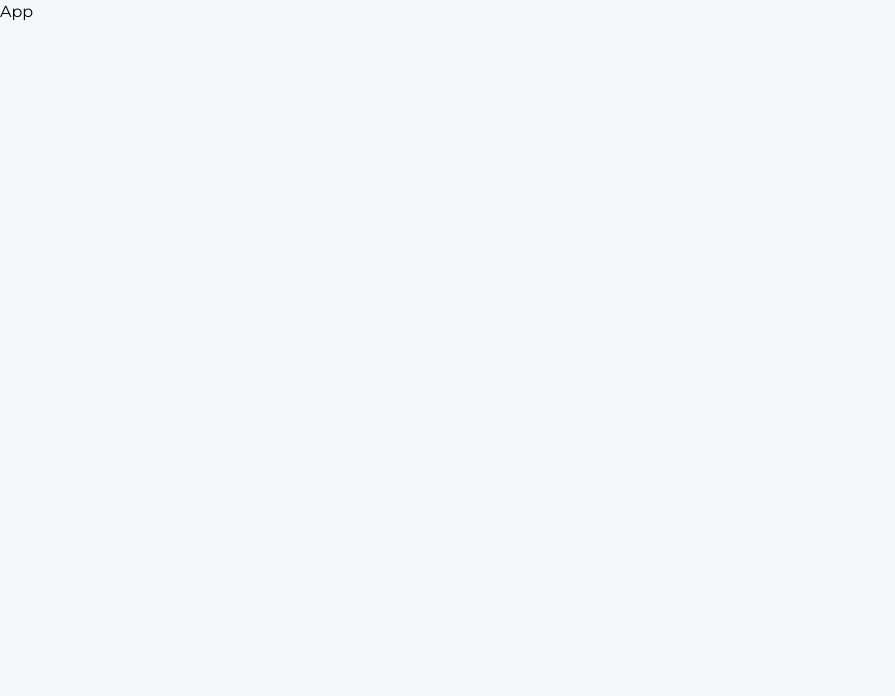
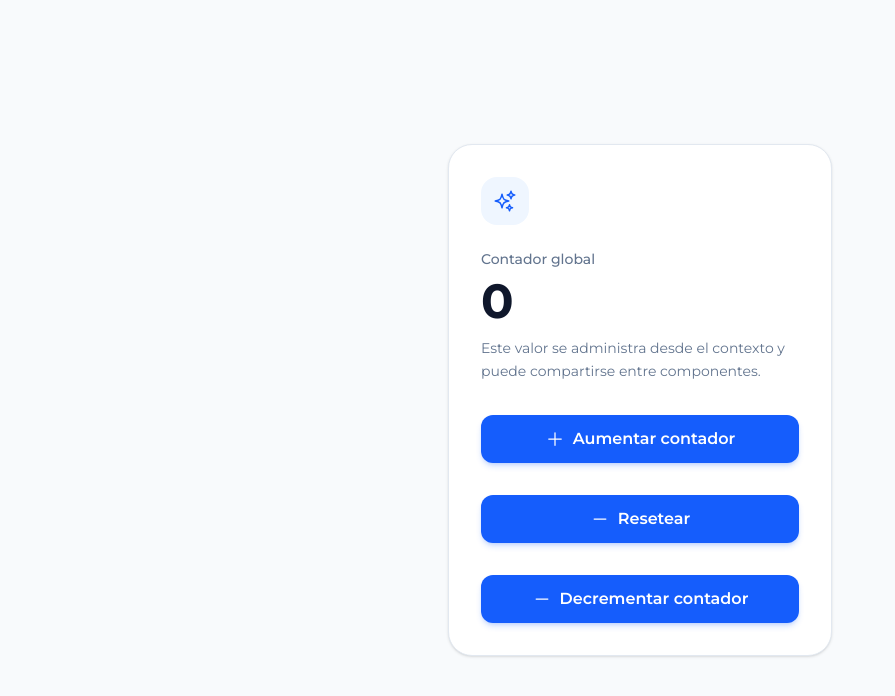
Before and after one commit to JuanM1005/curso-react, a React (Vite) app: page / in a window 1280 px wide. Shown: the top 696 px of the page, without its empty margins (0-895 px from the left). Built offline with nearby package versions, Linux system fonts and the light colour scheme; a web font is replaced by a local one.

Commit message:
feat(ui): rediseñarapp.tsx

```diff
--- a/package.json
+++ b/package.json
@@ -15,6 +15,7 @@
     "clsx": "^2.1.1",
     "react": "^19.2.5",
     "react-dom": "^19.2.5",
+    "react-icons": "^5.6.0",
     "tailwindcss": "^4.3.0"
   },
   "devDependencies": {
--- a/src/App.tsx
+++ b/src/App.tsx
@@ -1,5 +1,72 @@
+import {
+  HiOutlinePlus,
+  HiOutlineMinus,
+  HiOutlineSparkles,
+} from 'react-icons/hi2';
+import useGlobalContext from './hooks/useGlobalContext';
+
 const App = () => {
-  return <div>App</div>;
+  const { globalValue, setGlobalValue } = useGlobalContext();
+
+  const handleIncrement = (): void => {
+    setGlobalValue((prev) => prev + 1);
+  };
+
+  const handleDecrement = (): void => {
+    setGlobalValue((prev) => prev - 1);
+  };
+
+  const handleReset = (): void => {
+    setGlobalValue(0);
+  };
+
+  return (
+    <main className="flex min-h-svh items-center justify-center bg-slate-50 px-4">
+      <section className="w-full max-w-sm rounded-3xl border border-slate-200 bg-white p-8 shadow-sm">
+        <div className="mb-6 flex size-12 items-center justify-center rounded-2xl bg-blue-50 text-blue-600">
+          <HiOutlineSparkles size={24} />
+        </div>
+
+        <p className="text-sm font-medium text-slate-500">Contador global</p>
+
+        <h1 className="mt-2 text-5xl font-bold tracking-tight text-slate-900">
+          {globalValue}
+        </h1>
+
+        <p className="mt-3 text-sm leading-relaxed text-slate-500">
+          Este valor se administra desde el contexto y puede compartirse entre
+          componentes.
+        </p>
+
+        <button
+          type="button"
+          onClick={handleIncrement}
+          className="mt-8 flex w-full items-center justify-center gap-2 rounded-xl bg-blue-600 px-4 py-3 font-semibold text-white shadow-md shadow-blue-600/20 transition cursor-pointer hover:bg-blue-700 active:scale-[0.98]"
+        >
+          <HiOutlinePlus size={20} />
+          Aumentar contador
+        </button>
+
+        <button
+          type="button"
+          onClick={handleReset}
+          className="mt-8 flex w-full items-center justify-center gap-2 rounded-xl bg-blue-600 px-4 py-3 font-semibold text-white shadow-md shadow-blue-600/20 transition cursor-pointer hover:bg-blue-700 active:scale-[0.98]"
+        >
+          <HiOutlineMinus size={20} />
+          Resetear
+        </button>
+
+        <button
+          type="button"
+          onClick={handleDecrement}
+          className="mt-8 flex w-full items-center justify-center gap-2 rounded-xl bg-blue-600 px-4 py-3 font-semibold text-white shadow-md shadow-blue-600/20 transition cursor-pointer hover:bg-blue-700 active:scale-[0.98]"
+        >
+          <HiOutlineMinus size={20} />
+          Decrementar contador
+        </button>
+      </section>
+    </main>
+  );
 };
 
 export default App;
--- a/src/components/Button/Button.tsx
+++ b/src/components/Button/Button.tsx
@@ -1,9 +1,11 @@
-import styles from './Button.module.css';
 import type ButtonProps from './Button.types';
 
 export const Button = ({ label, onClick }: ButtonProps) => {
   return (
-    <button className={styles.button} onClick={onClick}>
+    <button
+      className="bg-blue-500 text-white px-2.5 py-5 border-0 rounded-[5px] cursor-pointer"
+      onClick={onClick}
+    >
       {label}
     </button>
   );
--- a/src/components/index.ts
+++ b/src/components/index.ts
@@ -1,4 +1,3 @@
 export * from './Button/Button';
 export * from './Fetch/Fetch';
 export * from './Form/Form';
-export * from './Modal/Modal';
--- a/src/main.tsx
+++ b/src/main.tsx
@@ -2,9 +2,12 @@ import { StrictMode } from 'react';
 import { createRoot } from 'react-dom/client';
 import './index.css';
 import App from './App.tsx';
+import GlobalProvider from './context/GlobalProvider';
 
 createRoot(document.getElementById('root')!).render(
   <StrictMode>
-    <App />
+    <GlobalProvider>
+      <App />
+    </GlobalProvider>
   </StrictMode>,
 );
```
Also changed, not shown: src/components/Button/Button.module.css (deleted, +0 -8 lines), 1 other file (tests, documents, lock files or other folders).
